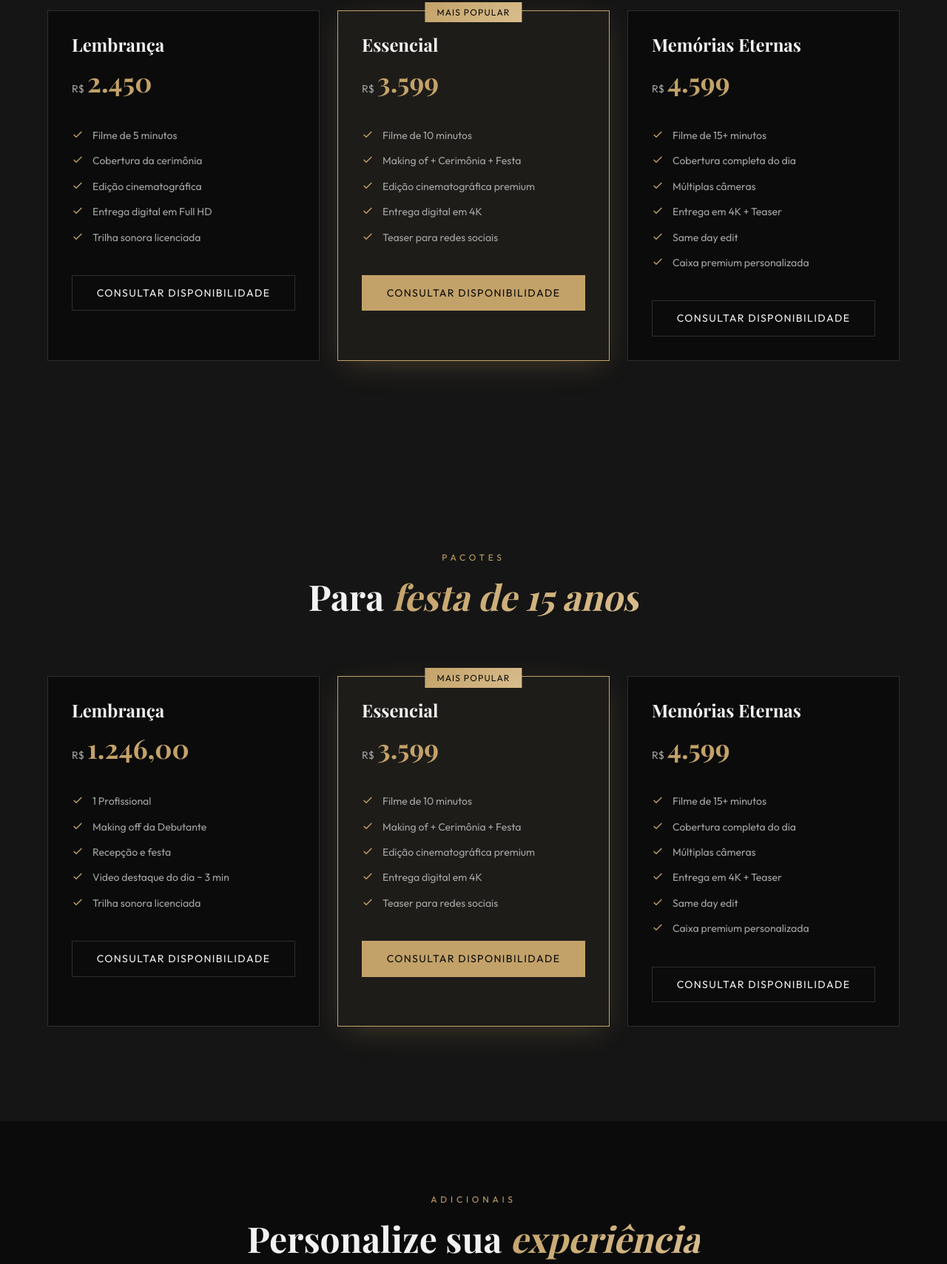
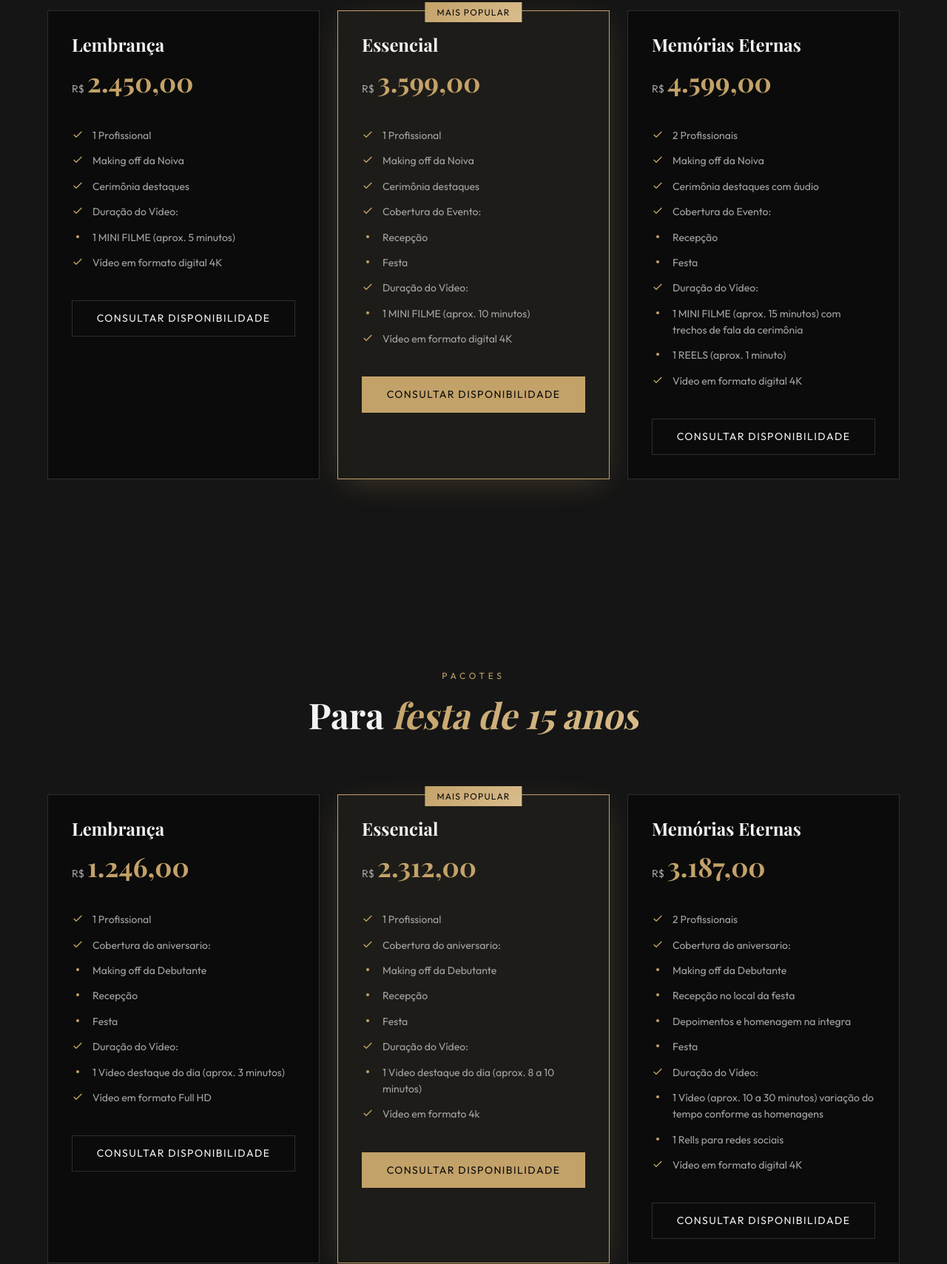
Before and after one commit to llucassouz4/sites, a plain HTML site: page piegat/index.html in a window 1280 px wide. Shown: the part 6509-8218 px from the top of the page at 74% size. Drawn offline with nearby package versions, Linux system fonts and the light colour scheme; a web font is replaced by a local one.

Commit message:
att cards

```diff
--- a/piegat/index.html
+++ b/piegat/index.html
@@ -50,7 +50,7 @@
 
     <!-- Mobile Menu Overlay -->
     <div class="mobile-menu" id="mobile-menu">
-        <img src="assets/logo_piegat.png" alt="Piegat Films" class="mobile-menu__logo" />
+        <img src="assets/logo-piegat.png" alt="Piegat Films" class="mobile-menu__logo" />
         <a href="#casamentos" class="mobile-menu__link">Casamentos</a>
         <a href="#15anos" class="mobile-menu__link">15 Anos</a>
         <a href="#portfolio" class="mobile-menu__link">Portfólio</a>
@@ -406,7 +406,7 @@
                     </div>
                 </div>
                 <div class="portfolio__item" data-category="15anos">
-                    <img src="assets/15anos-party.png" alt="Valentina" loading="lazy" />
+                    <img src="assets/15-anos.jpeg" alt="Valentina" loading="lazy" />
                     <div class="portfolio__item-overlay"></div>
                     <div class="portfolio__item-info">
                         <p class="portfolio__item-title">Valentina</p>
@@ -433,24 +433,27 @@
                     <h3 class="pacote__name">Lembrança</h3>
                     <div class="pacote__price">
                         <span class="pacote__currency">R$</span>
-                        <span class="pacote__value">2.450</span>
+                        <span class="pacote__value">2.450,00</span>
                     </div>
                     <ul class="pacote__features">
                         <li><svg viewBox="0 0 24 24" fill="none" stroke="currentColor" stroke-width="2">
                                 <path d="M20 6 9 17l-5-5" />
-                            </svg>Filme de 5 minutos</li>
+                            </svg>1 Profissional</li>
                         <li><svg viewBox="0 0 24 24" fill="none" stroke="currentColor" stroke-width="2">
                                 <path d="M20 6 9 17l-5-5" />
-                            </svg>Cobertura da cerimônia</li>
+                            </svg>Making off da Noiva</li>
                         <li><svg viewBox="0 0 24 24" fill="none" stroke="currentColor" stroke-width="2">
                                 <path d="M20 6 9 17l-5-5" />
-                            </svg>Edição cinematográfica</li>
+                            </svg>Cerimônia destaques</li>
                         <li><svg viewBox="0 0 24 24" fill="none" stroke="currentColor" stroke-width="2">
                                 <path d="M20 6 9 17l-5-5" />
-                            </svg>Entrega digital em Full HD</li>
+                            </svg>Duração do Vídeo:</li>
+                        <li><svg viewBox="0 0 24 24" fill="currentColor" class="bullet">
+                            <circle cx="12" cy="12" r="3"></circle>
+                        </svg>1 MINI FILME (aprox. 5 minutos)</li>
                         <li><svg viewBox="0 0 24 24" fill="none" stroke="currentColor" stroke-width="2">
                                 <path d="M20 6 9 17l-5-5" />
-                            </svg>Trilha sonora licenciada</li>
+                            </svg>Vídeo em formato digital 4K</li>
                     </ul>
                     <a href="https://wa.me/5500000000000" target="_blank" rel="noopener noreferrer" class="pacote__btn">
                         Consultar disponibilidade
@@ -463,25 +466,37 @@
                     <h3 class="pacote__name">Essencial</h3>
                     <div class="pacote__price">
                         <span class="pacote__currency">R$</span>
-                        <span class="pacote__value">3.599</span>
+                        <span class="pacote__value">3.599,00</span>
                     </div>
                     <ul class="pacote__features">
                         <li><svg viewBox="0 0 24 24" fill="none" stroke="currentColor" stroke-width="2">
                                 <path d="M20 6 9 17l-5-5" />
-                            </svg>Filme de 10 minutos</li>
+                            </svg>1 Profissional</li>
                         <li><svg viewBox="0 0 24 24" fill="none" stroke="currentColor" stroke-width="2">
                                 <path d="M20 6 9 17l-5-5" />
-                            </svg>Making of + Cerimônia + Festa</li>
+                            </svg>Making off da Noiva</li>
                         <li><svg viewBox="0 0 24 24" fill="none" stroke="currentColor" stroke-width="2">
                                 <path d="M20 6 9 17l-5-5" />
-                            </svg>Edição cinematográfica premium</li>
+                            </svg>Cerimônia destaques</li>
                         <li><svg viewBox="0 0 24 24" fill="none" stroke="currentColor" stroke-width="2">
                                 <path d="M20 6 9 17l-5-5" />
-                            </svg>Entrega digital em 4K</li>
+                            </svg>Cobertura do Evento:</li>
 
+                        <li><svg viewBox="0 0 24 24" fill="currentColor" class="bullet">
+                            <circle cx="12" cy="12" r="3"></circle>
+                        </svg>Recepção</li>
+                        <li><svg viewBox="0 0 24 24" fill="currentColor" class="bullet">
+                            <circle cx="12" cy="12" r="3"></circle>
+                        </svg>Festa</li>
                         <li><svg viewBox="0 0 24 24" fill="none" stroke="currentColor" stroke-width="2">
                                 <path d="M20 6 9 17l-5-5" />
-                            </svg>Teaser para redes sociais</li>
+                        </svg>Duração do Vídeo:</li>
+                         <li><svg viewBox="0 0 24 24" fill="currentColor" class="bullet">
+                            <circle cx="12" cy="12" r="3"></circle>
+                        </svg>1 MINI FILME (aprox. 10 minutos)</li>
+                        <li><svg viewBox="0 0 24 24" fill="none" stroke="currentColor" stroke-width="2">
+                                <path d="M20 6 9 17l-5-5" />
+                            </svg>Vídeo em formato digital 4K</li>
                     </ul>
                     <a href="https://wa.me/5500000000000" target="_blank" rel="noopener noreferrer"
                         class="pacote__btn pacote__btn--filled">
@@ -494,28 +509,41 @@
                     <h3 class="pacote__name">Memórias Eternas</h3>
                     <div class="pacote__price">
                         <span class="pacote__currency">R$</span>
-                        <span class="pacote__value">4.599</span>
+                        <span class="pacote__value">4.599,00</span>
                     </div>
                     <ul class="pacote__features">
                         <li><svg viewBox="0 0 24 24" fill="none" stroke="currentColor" stroke-width="2">
                                 <path d="M20 6 9 17l-5-5" />
-                            </svg>Filme de 15+ minutos</li>
+                            </svg>2 Profissionais</li>
                         <li><svg viewBox="0 0 24 24" fill="none" stroke="currentColor" stroke-width="2">
                                 <path d="M20 6 9 17l-5-5" />
-                            </svg>Cobertura completa do dia</li>
+                            </svg>Making off da Noiva</li>
                         <li><svg viewBox="0 0 24 24" fill="none" stroke="currentColor" stroke-width="2">
                                 <path d="M20 6 9 17l-5-5" />
-                            </svg>Múltiplas câmeras</li>
+                            </svg>Cerimônia destaques com áudio</li>
 
                         <li><svg viewBox="0 0 24 24" fill="none" stroke="currentColor" stroke-width="2">
                                 <path d="M20 6 9 17l-5-5" />
-                            </svg>Entrega em 4K + Teaser</li>
+                            </svg>Cobertura do Evento:</li>
+                        <li><svg viewBox="0 0 24 24" fill="currentColor" class="bullet">
+                            <circle cx="12" cy="12" r="3"></circle>
+                        </svg>Recepção</li>
+                        <li><svg viewBox="0 0 24 24" fill="currentColor" class="bullet">
+                            <circle cx="12" cy="12" r="3"></circle>
+                        </svg>Festa</li>
                         <li><svg viewBox="0 0 24 24" fill="none" stroke="currentColor" stroke-width="2">
                                 <path d="M20 6 9 17l-5-5" />
-                            </svg>Same day edit</li>
+                        </svg>Duração do Vídeo:</li>
+                         <li><svg viewBox="0 0 24 24" fill="currentColor" class="bullet">
+                            <circle cx="12" cy="12" r="3"></circle>
+                        </svg>1 MINI FILME (aprox. 15 minutos) com trechos de fala da cerimônia</li>
+                         <li><svg viewBox="0 0 24 24" fill="currentColor" class="bullet">
+                            <circle cx="12" cy="12" r="3"></circle>
+                        </svg>1 REELS (aprox. 1 minuto)</li>
                         <li><svg viewBox="0 0 24 24" fill="none" stroke="currentColor" stroke-width="2">
                                 <path d="M20 6 9 17l-5-5" />
-                            </svg>Caixa premium personalizada</li>
+                           </svg>Vídeo em formato digital 4K</li>
+
                     </ul>
                     <a href="https://wa.me/5500000000000" target="_blank" rel="noopener noreferrer" class="pacote__btn">
                         Consultar disponibilidade
@@ -546,16 +574,25 @@
                             </svg>1 Profissional</li>
                         <li><svg viewBox="0 0 24 24" fill="none" stroke="currentColor" stroke-width="2">
                                 <path d="M20 6 9 17l-5-5" />
+                            </svg>Cobertura do aniversario:</li>
+                        <li><svg viewBox="0 0 24 24" fill="currentColor" class="bullet">
+                                <circle cx="12" cy="12" r="3"></circle>
                             </svg>Making off da Debutante</li>
+                        <li><svg viewBox="0 0 24 24" fill="currentColor" class="bullet">
+                                <circle cx="12" cy="12" r="3"></circle>
+                            </svg>Recepção</li>
+                        <li><svg viewBox="0 0 24 24" fill="currentColor" class="bullet">
+                                <circle cx="12" cy="12" r="3"></circle>
+                            </svg>Festa</li>
                         <li><svg viewBox="0 0 24 24" fill="none" stroke="currentColor" stroke-width="2">
                                 <path d="M20 6 9 17l-5-5" />
-                            </svg>Recepção e festa</li>
+                            </svg>Duração do Vídeo:</li>
+                        <li><svg viewBox="0 0 24 24" fill="currentColor" class="bullet">
+                                <circle cx="12" cy="12" r="3"></circle>
+                            </svg>1 Video destaque do dia (aprox. 3 minutos)</li>
                         <li><svg viewBox="0 0 24 24" fill="none" stroke="currentColor" stroke-width="2">
                                 <path d="M20 6 9 17l-5-5" />
-                            </svg>Video destaque do dia ~ 3 min</li>
-                        <li><svg viewBox="0 0 24 24" fill="none" stroke="currentColor" stroke-width="2">
-                                <path d="M20 6 9 17l-5-5" />
-                            </svg>Trilha sonora licenciada</li>
+                            </svg>Vídeo em formato Full HD</li>
                     </ul>
                     <a href="https://wa.me/5500000000000" target="_blank" rel="noopener noreferrer" class="pacote__btn">
                         Consultar disponibilidade
@@ -568,25 +605,33 @@
                     <h3 class="pacote__name">Essencial</h3>
                     <div class="pacote__price">
                         <span class="pacote__currency">R$</span>
-                        <span class="pacote__value">3.599</span>
+                        <span class="pacote__value">2.312,00</span>
                     </div>
                     <ul class="pacote__features">
                         <li><svg viewBox="0 0 24 24" fill="none" stroke="currentColor" stroke-width="2">
                                 <path d="M20 6 9 17l-5-5" />
-                            </svg>Filme de 10 minutos</li>
+                            </svg>1 Profissional</li>
                         <li><svg viewBox="0 0 24 24" fill="none" stroke="currentColor" stroke-width="2">
                                 <path d="M20 6 9 17l-5-5" />
-                            </svg>Making of + Cerimônia + Festa</li>
+                            </svg>Cobertura do aniversario:</li>
+                        <li><svg viewBox="0 0 24 24" fill="currentColor" class="bullet">
+                                <circle cx="12" cy="12" r="3"></circle>
+                            </svg>Making off da Debutante</li>
+                        <li><svg viewBox="0 0 24 24" fill="currentColor" class="bullet">
+                                <circle cx="12" cy="12" r="3"></circle>
+                            </svg>Recepção</li>
+                        <li><svg viewBox="0 0 24 24" fill="currentColor" class="bullet">
+                                <circle cx="12" cy="12" r="3"></circle>
+                            </svg>Festa</li>
                         <li><svg viewBox="0 0 24 24" fill="none" stroke="currentColor" stroke-width="2">
                                 <path d="M20 6 9 17l-5-5" />
-                            </svg>Edição cinematográfica premium</li>
+                            </svg>Duração do Vídeo:</li>
+                            <li><svg viewBox="0 0 24 24" fill="currentColor" class="bullet">
+                                <circle cx="12" cy="12" r="3"></circle>
+                            </svg>1 Video destaque do dia (aprox. 8 a 10 minutos)</li>
                         <li><svg viewBox="0 0 24 24" fill="none" stroke="currentColor" stroke-width="2">
                                 <path d="M20 6 9 17l-5-5" />
-                            </svg>Entrega digital em 4K</li>
-
-                        <li><svg viewBox="0 0 24 24" fill="none" stroke="currentColor" stroke-width="2">
-                                <path d="M20 6 9 17l-5-5" />
-                            </svg>Teaser para redes sociais</li>
+                            </svg>Vídeo em formato 4k</li>
                     </ul>
                     <a href="https://wa.me/5500000000000" target="_blank" rel="noopener noreferrer"
                         class="pacote__btn pacote__btn--filled">
@@ -599,28 +644,40 @@
                     <h3 class="pacote__name">Memórias Eternas</h3>
                     <div class="pacote__price">
                         <span class="pacote__currency">R$</span>
-                        <span class="pacote__value">4.599</span>
+                        <span class="pacote__value">3.187,00</span>
                     </div>
                     <ul class="pacote__features">
                         <li><svg viewBox="0 0 24 24" fill="none" stroke="currentColor" stroke-width="2">
                                 <path d="M20 6 9 17l-5-5" />
-                            </svg>Filme de 15+ minutos</li>
+                            </svg>2 Profissionais</li>
                         <li><svg viewBox="0 0 24 24" fill="none" stroke="currentColor" stroke-width="2">
                                 <path d="M20 6 9 17l-5-5" />
-                            </svg>Cobertura completa do dia</li>
+                            </svg>Cobertura do aniversario:</li>
+                        <li><svg viewBox="0 0 24 24" fill="currentColor" class="bullet">
+                            <circle cx="12" cy="12" r="3"></circle>
+                        </svg>Making off da Debutante</li>
+                        <li><svg viewBox="0 0 24 24" fill="currentColor" class="bullet">
+                            <circle cx="12" cy="12" r="3"></circle>
+                        </svg>Recepção no local da festa</li>
+                        <li><svg viewBox="0 0 24 24" fill="currentColor" class="bullet">
+                            <circle cx="12" cy="12" r="3"></circle>
+                        </svg>Depoimentos e homenagem na integra</li>
+                        <li><svg viewBox="0 0 24 24" fill="currentColor" class="bullet">
+                            <circle cx="12" cy="12" r="3"></circle>
+                        </svg>Festa</li>
                         <li><svg viewBox="0 0 24 24" fill="none" stroke="currentColor" stroke-width="2">
                                 <path d="M20 6 9 17l-5-5" />
-                            </svg>Múltiplas câmeras</li>
-
+                            </svg>Duração do Vídeo:</li>
+                        <li><svg viewBox="0 0 24 24" fill="currentColor" class="bullet">
+                        <circle cx="12" cy="12" r="3"></circle>
+                            </svg>1 Vídeo (aprox. 10 a 30 minutos) variação do tempo conforme as homenagens</li>
+                        <li><svg viewBox="0 0 24 24" fill="currentColor" class="bullet">
+                        <circle cx="12" cy="12" r="3"></circle>
+                            </svg>1 Rells para redes sociais</li>
                         <li><svg viewBox="0 0 24 24" fill="none" stroke="currentColor" stroke-width="2">
                                 <path d="M20 6 9 17l-5-5" />
-                            </svg>Entrega em 4K + Teaser</li>
-                        <li><svg viewBox="0 0 24 24" fill="none" stroke="currentColor" stroke-width="2">
-                                <path d="M20 6 9 17l-5-5" />
-                            </svg>Same day edit</li>
-                        <li><svg viewBox="0 0 24 24" fill="none" stroke="currentColor" stroke-width="2">
-                                <path d="M20 6 9 17l-5-5" />
-                            </svg>Caixa premium personalizada</li>
+                            </svg>Vídeo em formato digital 4K</li>
+
                     </ul>
                     <a href="https://wa.me/5500000000000" target="_blank" rel="noopener noreferrer" class="pacote__btn">
                         Consultar disponibilidade
```
Also changed, not shown: piegat/assets/15-anos.jpeg (added).
